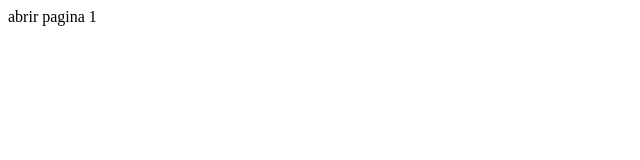
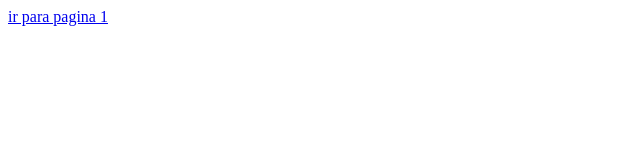
Before and after one commit to Ju1208/sites2B, a plain HTML site: page pg2.html in a window 1280 px wide. Shown: the whole page, without its empty margins (0-640 px from the left). Drawn offline with Linux system fonts and the light colour scheme.

Commit message:
Update pg2.html

```diff
--- a/pg2.html
+++ b/pg2.html
@@ -7,5 +7,4 @@
     <title>julia</title>
   </head>
   <body>
-    <a ref="pagina 2.html" target="_self" rel="prev"> abrir pagina 1
-  </body>
+    <a href="pg2.html" rel="prev" target="_self"> ir para pagina 1</a>
```
